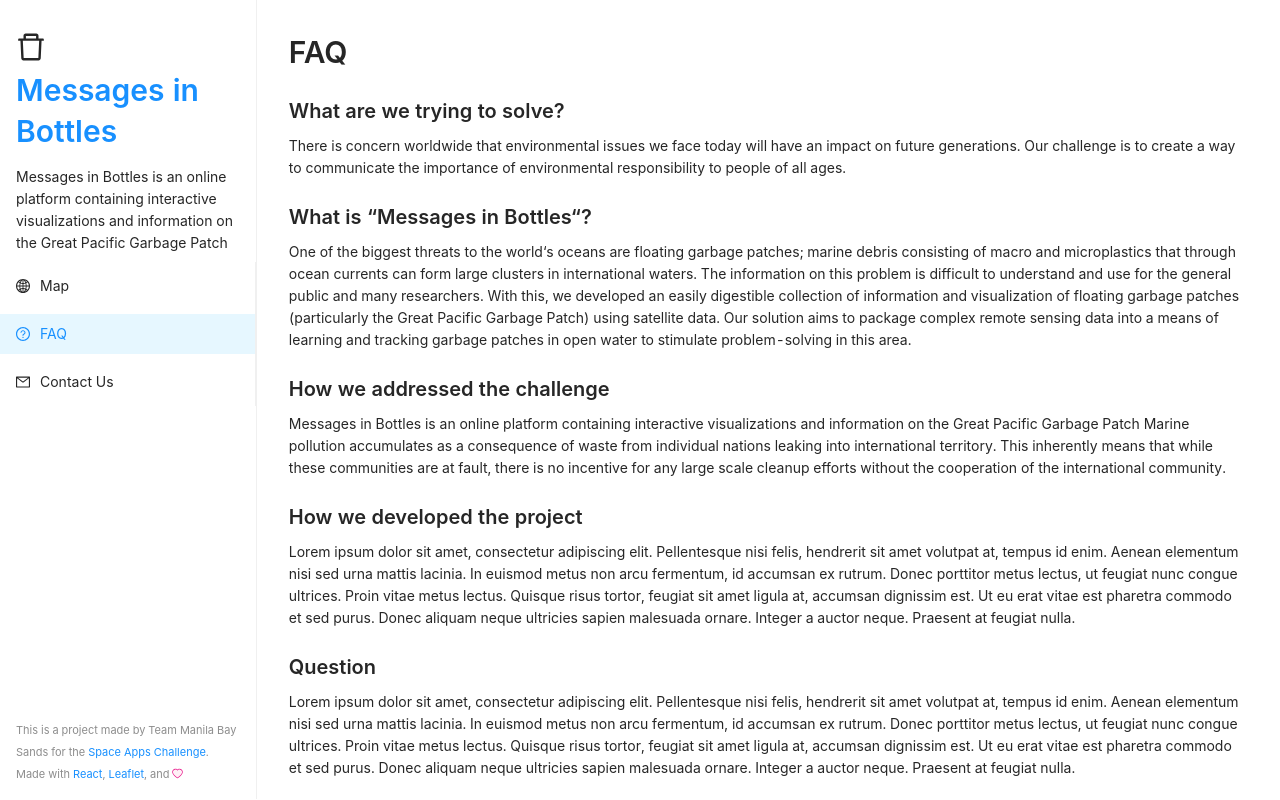
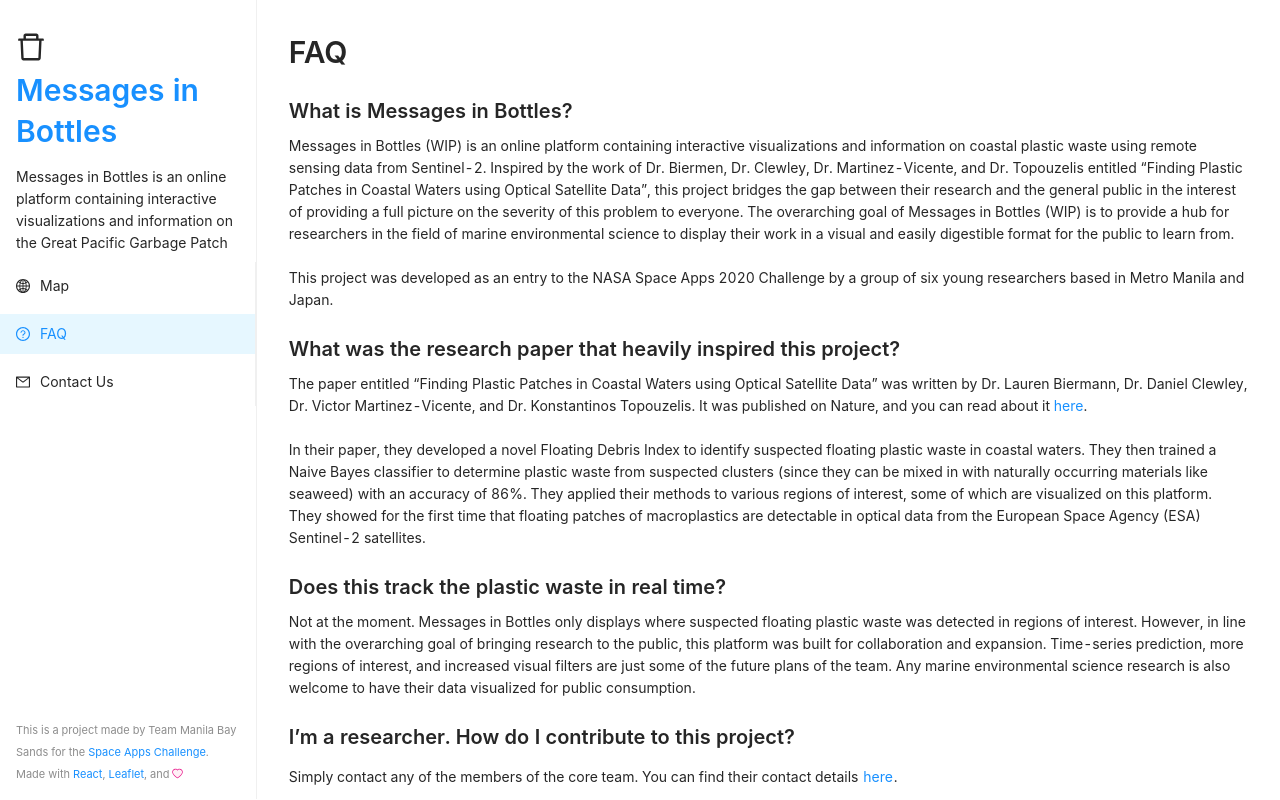
Before and after one commit to amndns/ocean-garbage-tracker, a React (Create React App) app: page /faq in a window 1280 px wide. Built offline with nearby package versions, Linux system fonts and the light colour scheme.

Commit message:
Update contact and faq page

```diff
--- a/public/index.html
+++ b/public/index.html
@@ -2,14 +2,14 @@
 <html lang="en">
   <head>
     <meta charset="utf-8" />
-    <link rel="icon" href="%PUBLIC_URL%/favicon.ico" />
+    <link rel="icon" href="%PUBLIC_URL%/logo.png" />
     <meta name="viewport" content="width=device-width, initial-scale=1" />
     <meta name="theme-color" content="#000000" />
     <meta
       name="description"
       content="Web site created using create-react-app"
     />
-    <link rel="apple-touch-icon" href="%PUBLIC_URL%/logo192.png" />
+    <link rel="apple-touch-icon" href="%PUBLIC_URL%/logo.png" />
     <!--
       manifest.json provides metadata used when your web app is installed on a
       user's mobile device or desktop. See https://developers.google.com/web/fundamentals/web-app-manifest/
@@ -24,7 +24,7 @@
       work correctly both with client-side routing and a non-root public URL.
       Learn how to configure a non-root public URL by running `npm run build`.
     -->
-    <title>Garbage Patch Visualizer</title>
+    <title>Messages in Bottles</title>
   </head>
   <body style="margin: 0px; padding: 0px">
     <noscript>You need to enable JavaScript to run this app.</noscript>
--- a/src/pages/FaqView.scss
+++ b/src/pages/FaqView.scss
@@ -1,3 +1,7 @@
 .Faq {
   padding: 32px;
+
+  &-email {
+    padding: 0 !important;
+  }
 }
--- a/src/pages/FaqView.tsx
+++ b/src/pages/FaqView.tsx
@@ -1,176 +1,86 @@
 import React, { FunctionComponent } from 'react';
-import { Typography } from 'antd';
+import { Button, Typography } from 'antd';
+import { Link } from 'react-router-dom';
 import 'leaflet/dist/leaflet.css';
 import './FaqView.scss';
 
 const FaqView: FunctionComponent = () => {
-  const { Text, Title } = Typography;
+  const { Link: TextLink, Text, Title } = Typography;
 
   return (
     <div className="Faq">
       <Title level={2}>FAQ</Title>
 
-      <Title level={4}>What are we trying to solve?</Title>
+      <Title level={4}>What is Messages in Bottles?</Title>
       <Text>
-        There is concern worldwide that environmental issues we face today will
-        have an impact on future generations. Our challenge is to create a way
-        to communicate the importance of environmental responsibility to people
-        of all ages.
+        Messages in Bottles (WIP) is an online platform containing interactive
+        visualizations and information on coastal plastic waste using remote
+        sensing data from Sentinel-2. Inspired by the work of Dr. Biermen, Dr.
+        Clewley, Dr. Martinez-Vicente, and Dr. Topouzelis entitled “Finding
+        Plastic Patches in Coastal Waters using Optical Satellite Data”, this
+        project bridges the gap between their research and the general public in
+        the interest of providing a full picture on the severity of this problem
+        to everyone. The overarching goal of Messages in Bottles (WIP) is to
+        provide a hub for researchers in the field of marine environmental
+        science to display their work in a visual and easily digestible format
+        for the public to learn from.
       </Text>
-      <Title level={4}>What is &ldquo;Messages in Bottles&ldquo;?</Title>
+      <br />
+      <br />
       <Text>
-        One of the biggest threats to the world&lsquo;s oceans are floating
-        garbage patches; marine debris consisting of macro and microplastics
-        that through ocean currents can form large clusters in international
-        waters. The information on this problem is difficult to understand and
-        use for the general public and many researchers. With this, we developed
-        an easily digestible collection of information and visualization of
-        floating garbage patches (particularly the Great Pacific Garbage Patch)
-        using satellite data. Our solution aims to package complex remote
-        sensing data into a means of learning and tracking garbage patches in
-        open water to stimulate problem-solving in this area.
+        This project was developed as an entry to the NASA Space Apps 2020
+        Challenge by a group of six young researchers based in Metro Manila and
+        Japan.
+      </Text>
+      <Title level={4}>
+        What was the research paper that heavily inspired this project?
+      </Title>
+      <Text>
+        The paper entitled “Finding Plastic Patches in Coastal Waters using
+        Optical Satellite Data” was written by Dr. Lauren Biermann, Dr. Daniel
+        Clewley, Dr. Victor Martinez-Vicente, and Dr. Konstantinos Topouzelis.
+        It was published on Nature, and you can read about it{' '}
+      </Text>
+      <TextLink href="https://www.nature.com/articles/s41598-020-62298-z">
+        here
+      </TextLink>
+      <Text>.</Text>
+      <br />
+      <br />
+      <Text>
+        In their paper, they developed a novel Floating Debris Index to identify
+        suspected floating plastic waste in coastal waters. They then trained a
+        Naive Bayes classifier to determine plastic waste from suspected
+        clusters (since they can be mixed in with naturally occurring materials
+        like seaweed) with an accuracy of 86%. They applied their methods to
+        various regions of interest, some of which are visualized on this
+        platform. They showed for the first time that floating patches of
+        macroplastics are detectable in optical data from the European Space
+        Agency (ESA) Sentinel-2 satellites.
+      </Text>
+      <Title level={4}>Does this track the plastic waste in real time?</Title>
+      <Text>
+        Not at the moment. Messages in Bottles only displays where suspected
+        floating plastic waste was detected in regions of interest. However, in
+        line with the overarching goal of bringing research to the public, this
+        platform was built for collaboration and expansion. Time-series
+        prediction, more regions of interest, and increased visual filters are
+        just some of the future plans of the team. Any marine environmental
+        science research is also welcome to have their data visualized for
+        public consumption.
       </Text>
 
-      <Title level={4}>How we addressed the challenge</Title>
+      <Title level={4}>
+        I’m a researcher. How do I contribute to this project?
+      </Title>
       <Text>
-        Messages in Bottles is an online platform containing interactive
-        visualizations and information on the Great Pacific Garbage Patch Marine
-        pollution accumulates as a consequence of waste from individual nations
-        leaking into international territory. This inherently means that while
-        these communities are at fault, there is no incentive for any large
-        scale cleanup efforts without the cooperation of the international
-        community.
+        Simply contact any of the members of the core team. You can find their
+        contact details{' '}
       </Text>
-
-      <Title level={4}>How we developed the project</Title>
-      <Text>
-        Lorem ipsum dolor sit amet, consectetur adipiscing elit. Pellentesque
-        nisi felis, hendrerit sit amet volutpat at, tempus id enim. Aenean
-        elementum nisi sed urna mattis lacinia. In euismod metus non arcu
-        fermentum, id accumsan ex rutrum. Donec porttitor metus lectus, ut
-        feugiat nunc congue ultrices. Proin vitae metus lectus. Quisque risus
-        tortor, feugiat sit amet ligula at, accumsan dignissim est. Ut eu erat
-        vitae est pharetra commodo et sed purus. Donec aliquam neque ultricies
-        sapien malesuada ornare. Integer a auctor neque. Praesent at feugiat
-        nulla.
-      </Text>
-
-      <Title level={4}>Question</Title>
-      <Text>
-        Lorem ipsum dolor sit amet, consectetur adipiscing elit. Pellentesque
-        nisi felis, hendrerit sit amet volutpat at, tempus id enim. Aenean
-        elementum nisi sed urna mattis lacinia. In euismod metus non arcu
-        fermentum, id accumsan ex rutrum. Donec porttitor metus lectus, ut
-        feugiat nunc congue ultrices. Proin vitae metus lectus. Quisque risus
-        tortor, feugiat sit amet ligula at, accumsan dignissim est. Ut eu erat
-        vitae est pharetra commodo et sed purus. Donec aliquam neque ultricies
-        sapien malesuada ornare. Integer a auctor neque. Praesent at feugiat
-        nulla.
-      </Text>
-
-      <Title level={4}>Question</Title>
-      <Text>
-        Lorem ipsum dolor sit amet, consectetur adipiscing elit. Pellentesque
-        nisi felis, hendrerit sit amet volutpat at, tempus id enim. Aenean
-        elementum nisi sed urna mattis lacinia. In euismod metus non arcu
-        fermentum, id accumsan ex rutrum. Donec porttitor metus lectus, ut
-        feugiat nunc congue ultrices. Proin vitae metus lectus. Quisque risus
-        tortor, feugiat sit amet ligula at, accumsan dignissim est. Ut eu erat
-        vitae est pharetra commodo et sed purus. Donec aliquam neque ultricies
-        sapien malesuada ornare. Integer a auctor neque. Praesent at feugiat
-        nulla.
-      </Text>
-
-      <Title level={4}>Question</Title>
-      <Text>
-        Lorem ipsum dolor sit amet, consectetur adipiscing elit. Pellentesque
-        nisi felis, hendrerit sit amet volutpat at, tempus id enim. Aenean
-        elementum nisi sed urna mattis lacinia. In euismod metus non arcu
-        fermentum, id accumsan ex rutrum. Donec porttitor metus lectus, ut
-        feugiat nunc congue ultrices. Proin vitae metus lectus. Quisque risus
-        tortor, feugiat sit amet ligula at, accumsan dignissim est. Ut eu erat
-        vitae est pharetra commodo et sed purus. Donec aliquam neque ultricies
-        sapien malesuada ornare. Integer a auctor neque. Praesent at feugiat
-        nulla.
-      </Text>
-
-      <Title level={4}>Question</Title>
-      <Text>
-        Lorem ipsum dolor sit amet, consectetur adipiscing elit. Pellentesque
-        nisi felis, hendrerit sit amet volutpat at, tempus id enim. Aenean
-        elementum nisi sed urna mattis lacinia. In euismod metus non arcu
-        fermentum, id accumsan ex rutrum. Donec porttitor metus lectus, ut
-        feugiat nunc congue ultrices. Proin vitae metus lectus. Quisque risus
-        tortor, feugiat sit amet ligula at, accumsan dignissim est. Ut eu erat
-        vitae est pharetra commodo et sed purus. Donec aliquam neque ultricies
-        sapien malesuada ornare. Integer a auctor neque. Praesent at feugiat
-        nulla.
-      </Text>
-
-      <Title level={4}>Question</Title>
-      <Text>
-        Lorem ipsum dolor sit amet, consectetur adipiscing elit. Pellentesque
-        nisi felis, hendrerit sit amet volutpat at, tempus id enim. Aenean
-        elementum nisi sed urna mattis lacinia. In euismod metus non arcu
-        fermentum, id accumsan ex rutrum. Donec porttitor metus lectus, ut
-        feugiat nunc congue ultrices. Proin vitae metus lectus. Quisque risus
-        tortor, feugiat sit amet ligula at, accumsan dignissim est. Ut eu erat
-        vitae est pharetra commodo et sed purus. Donec aliquam neque ultricies
-        sapien malesuada ornare. Integer a auctor neque. Praesent at feugiat
-        nulla.
-      </Text>
-
-      <Title level={4}>Question</Title>
-      <Text>
-        Lorem ipsum dolor sit amet, consectetur adipiscing elit. Pellentesque
-        nisi felis, hendrerit sit amet volutpat at, tempus id enim. Aenean
-        elementum nisi sed urna mattis lacinia. In euismod metus non arcu
-        fermentum, id accumsan ex rutrum. Donec porttitor metus lectus, ut
-        feugiat nunc congue ultrices. Proin vitae metus lectus. Quisque risus
-        tortor, feugiat sit amet ligula at, accumsan dignissim est. Ut eu erat
-        vitae est pharetra commodo et sed purus. Donec aliquam neque ultricies
-        sapien malesuada ornare. Integer a auctor neque. Praesent at feugiat
-        nulla.
-      </Text>
-
-      <Title level={4}>Question</Title>
-      <Text>
-        Lorem ipsum dolor sit amet, consectetur adipiscing elit. Pellentesque
-        nisi felis, hendrerit sit amet volutpat at, tempus id enim. Aenean
-        elementum nisi sed urna mattis lacinia. In euismod metus non arcu
-        fermentum, id accumsan ex rutrum. Donec porttitor metus lectus, ut
-        feugiat nunc congue ultrices. Proin vitae metus lectus. Quisque risus
-        tortor, feugiat sit amet ligula at, accumsan dignissim est. Ut eu erat
-        vitae est pharetra commodo et sed purus. Donec aliquam neque ultricies
-        sapien malesuada ornare. Integer a auctor neque. Praesent at feugiat
-        nulla.
-      </Text>
-
-      <Title level={4}>Question</Title>
-      <Text>
-        Lorem ipsum dolor sit amet, consectetur adipiscing elit. Pellentesque
-        nisi felis, hendrerit sit amet volutpat at, tempus id enim. Aenean
-        elementum nisi sed urna mattis lacinia. In euismod metus non arcu
-        fermentum, id accumsan ex rutrum. Donec porttitor metus lectus, ut
-        feugiat nunc congue ultrices. Proin vitae metus lectus. Quisque risus
-        tortor, feugiat sit amet ligula at, accumsan dignissim est. Ut eu erat
-        vitae est pharetra commodo et sed purus. Donec aliquam neque ultricies
-        sapien malesuada ornare. Integer a auctor neque. Praesent at feugiat
-        nulla.
-      </Text>
-
-      <Title level={4}>Question</Title>
-      <Text>
-        Lorem ipsum dolor sit amet, consectetur adipiscing elit. Pellentesque
-        nisi felis, hendrerit sit amet volutpat at, tempus id enim. Aenean
-        elementum nisi sed urna mattis lacinia. In euismod metus non arcu
-        fermentum, id accumsan ex rutrum. Donec porttitor metus lectus, ut
-        feugiat nunc congue ultrices. Proin vitae metus lectus. Quisque risus
-        tortor, feugiat sit amet ligula at, accumsan dignissim est. Ut eu erat
-        vitae est pharetra commodo et sed purus. Donec aliquam neque ultricies
-        sapien malesuada ornare. Integer a auctor neque. Praesent at feugiat
-        nulla.
-      </Text>
+      <Button className="Faq-email" type="link">
+        <Link to="/contact">here</Link>
+      </Button>
+      <Text>.</Text>
     </div>
   );
 };
```
Also changed, not shown: src/pages/ContactView.scss (+11 -2 lines), src/pages/ContactView.tsx (+42 -7 lines), public/logo.png (added).
